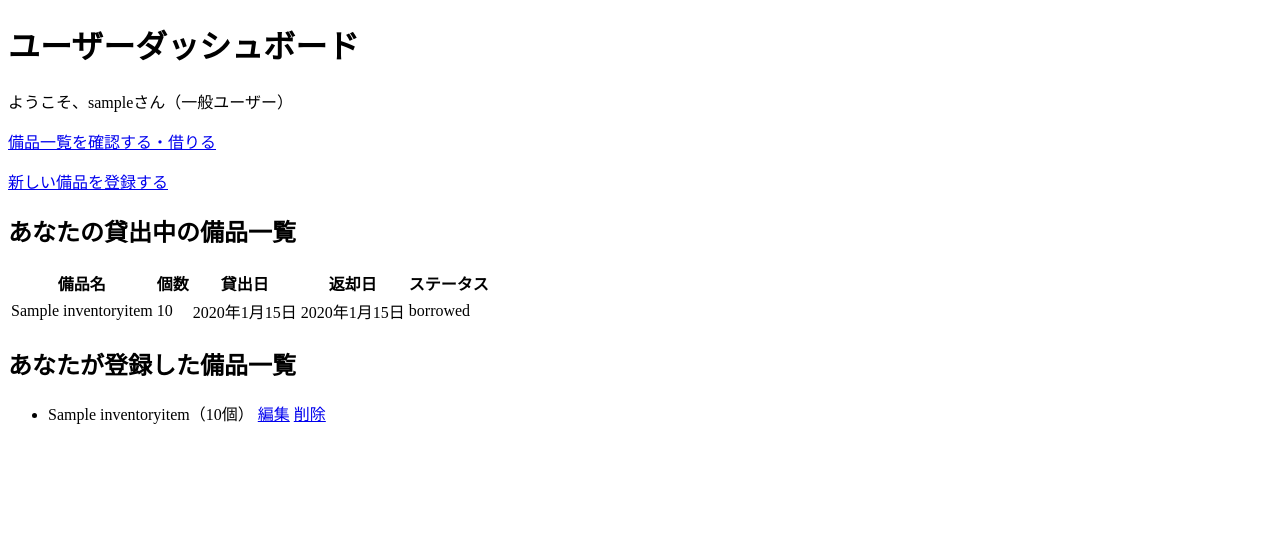
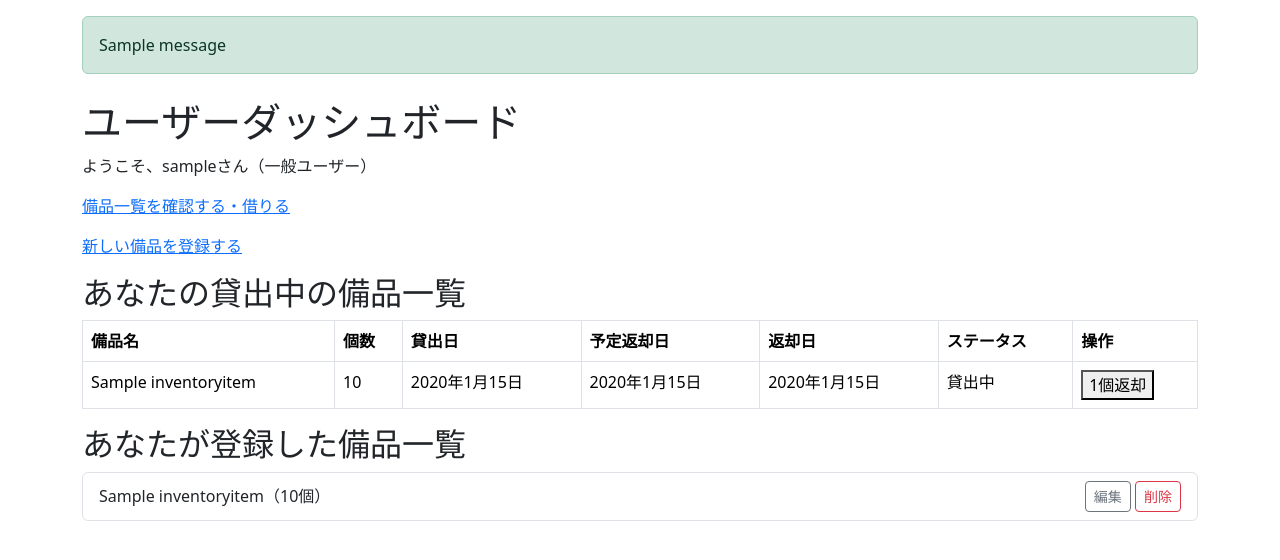
Before and after one commit to TechCat-Hello/inventory-app, a Django app: page /user_dashboard/ in a window 1280 px wide. Shown: the top 560 px of the page. Run offline with Django 4.2, Linux system fonts and the light colour scheme; a user stored in the database is signed in; tables that the repository leaves empty hold one stand-in row (values such as "Sample post"); one stand-in notice (Sample message) is shown; some libraries are stand-ins or nearby versions.

Commit message:
Add return button to rental items

```diff
--- a/inventory/admin.py
+++ b/inventory/admin.py
@@ -11,7 +11,7 @@ class InventoryItemAdmin(admin.ModelAdmin):
 
 @admin.register(Rental)
 class RentalAdmin(admin.ModelAdmin):
-    list_display = ('item', 'user', 'rental_date', 'return_date', 'status')
+    list_display = ('item', 'user', 'quantity', 'status', 'expected_return_date', 'return_date')
     search_fields = ('item__name', 'user__username')
     list_filter = ('status',)
 
--- a/inventory/models.py
+++ b/inventory/models.py
@@ -26,8 +26,18 @@ class Rental(models.Model):
     quantity = models.PositiveIntegerField()
     user = models.ForeignKey(User, on_delete=models.CASCADE)
     rental_date = models.DateField(auto_now_add=True)
-    return_date = models.DateField()
+    expected_return_date = models.DateField(null=False, blank=False)
+    return_date = models.DateField(null=True, blank=True)
     status = models.CharField(max_length=20, choices=STATUS_CHOICES, default='borrowed')
 
     def __str__(self):
         return f"{self.item.name} : {self.user.username} : {self.rental_date.strftime('%Y/%m/%d')} :（{self.get_status_display()}）"
+
+class ReturnLog(models.Model):
+    rental = models.ForeignKey('Rental', on_delete=models.CASCADE, related_name='return_logs')
+    returned_quantity = models.PositiveIntegerField()
+    returned_at = models.DateTimeField(auto_now_add=True)
+    returned_by = models.ForeignKey(User, on_delete=models.SET_NULL, null=True, blank=True)
+
+    def __str__(self):
+        return f"{self.rental.item.name} - {self.returned_quantity}個返却 ({self.returned_at.strftime('%Y/%m/%d %H:%M')})"
--- a/inventory/templates/inventory/user_dashboard.html
+++ b/inventory/templates/inventory/user_dashboard.html
@@ -3,22 +3,38 @@
 <head>
   <meta charset="UTF-8">
   <title>ユーザーダッシュボード</title>
+  <!-- Bootstrap CSS CDN -->
+  <link href="https://cdn.jsdelivr.net/npm/bootstrap@5.3.3/dist/css/bootstrap.min.css" rel="stylesheet">
 </head>
 <body>
+  <!-- メッセージ表示 -->
+  {% if messages %}
+  <div class="container mt-3">
+    {% for message in messages %}
+      <div class="alert alert-success" role="alert">
+        {{ message }}
+      </div>
+    {% endfor %}
+  </div>
+  {% endif %}
+
+  <div class="container mt-4">
     <h1>ユーザーダッシュボード</h1>
     <p>ようこそ、{{ request.user.username }}さん（一般ユーザー）</p>
     <p><a href="{% url 'item_list' %}">備品一覧を確認する・借りる</a></p>
     <p><a href="{% url 'item_create' %}">新しい備品を登録する</a></p>
 
     <h2>あなたの貸出中の備品一覧</h2>
-<table>
+    <table class="table table-bordered">
       <thead>
           <tr>
               <th>備品名</th>
               <th>個数</th>
               <th>貸出日</th>
+              <th>予定返却日</th>
               <th>返却日</th>
               <th>ステータス</th>
+              <th>操作</th>
           </tr>
       </thead>
       <tbody>
@@ -27,29 +43,55 @@
             <td>{{ rental.item.name }}</td>
             <td>{{ rental.quantity }}</td>
             <td>{{ rental.rental_date|date:"Y年n月j日" }}</td>
-                <td>{{ rental.return_date|date:"Y年n月j日" }}</td>
-                <td>{{ rental.status }}</td>
+            <td>
+              {% if rental.expected_return_date %}
+                {{ rental.expected_return_date|date:"Y年n月j日" }}
+              {% else %}
+                ―
+              {% endif %}
+            </td>
+            <td>
+              {% if rental.return_date %}
+                {{ rental.return_date|date:"Y年n月j日" }}
+              {% else %}
+                ―
+              {% endif %}
+            </td>
+            <td>{{ rental.get_status_display }}</td>
+            <td>
+              {% if rental.status == 'borrowed' and rental.quantity > 0 %}
+                <form method="post" action="{% url 'return_item' rental.id %}">
+                  {% csrf_token %}
+                  <button type="submit">1個返却</button>
+                </form>
+              {% else %}
+                返却済
+              {% endif %}
+            </td>
           </tr>
           {% empty %}
-            <tr><td colspan="4">貸出中の備品はありません。</td></tr>
+          <tr><td colspan="6">貸出中の備品はありません。</td></tr>
           {% endfor %}
      </tbody>
     </table>
 
     <h2>あなたが登録した備品一覧</h2>
 
-  <ul>
+    <ul class="list-group">
       {% for item in items %}
-      <li>
+        <li class="list-group-item d-flex justify-content-between align-items-center">
           {{ item.name }}（{{ item.quantity }}個）
+          <span>
             {% if item.added_by == request.user %}
-          <a href="{% url 'edit_item' item.pk %}">編集</a>
-          <a href="{% url 'item_delete' item.pk %}">削除</a>
+              <a href="{% url 'edit_item' item.pk %}" class="btn btn-sm btn-outline-secondary">編集</a>
+              <a href="{% url 'item_delete' item.pk %}" class="btn btn-sm btn-outline-danger">削除</a>
             {% endif %}
+          </span>
         </li>
       {% empty %}
-      <li>登録された備品がありません。</li>
+        <li class="list-group-item">登録された備品がありません。</li>
       {% endfor %}
     </ul>
+  </div>
 </body>
 </html>
--- a/inventory/urls.py
+++ b/inventory/urls.py
@@ -16,4 +16,5 @@ urlpatterns = [
     path('rentals/', views.rental_list, name='rental_list'),
     path('rental/create/<int:item_id>/', views.rental_create, name='rental_create'),
     path('rentals/create/', views.rental_create, name='rental_create'),
+    path('return_item/<int:rental_id>/', views.return_item, name='return_item'),
 ]
--- a/inventory/views.py
+++ b/inventory/views.py
@@ -1,12 +1,14 @@
 from django.shortcuts import render, redirect, get_object_or_404
 from django.contrib.auth.decorators import login_required, user_passes_test
-from .models import InventoryItem, Rental
+from .models import InventoryItem, Rental, ReturnLog
 from django.http import HttpResponseForbidden
 from .forms import InventoryItemForm, ItemSearchForm, RentalForm
 from django.core.exceptions import PermissionDenied
 from django.views.generic.edit import DeleteView
 from django.urls import reverse_lazy
 from django.db.models import Q
+from django.contrib import messages
+from django.utils import timezone
 
 
 @login_required
@@ -152,14 +154,40 @@ def rental_create(request,item_id=None):
             rental = form.save(commit=False)
             rental.item = item
             rental.user = request.user
-            rental.status = 'rented'
+            rental.status = 'borrowed'
             rental.save()
+            messages.success(request, f"{rental.item.name} を貸し出しました（予定返却日: {rental.expected_return_date}）。")
+            rental.item.quantity -= rental.quantity
+            rental.item.save()
+
             return redirect('user_dashboard')
     else:
-        form = RentalForm(initial={'item': item})
+        form = RentalForm()
     return render(request, 'inventory/rental_create.html', {'form': form, 'item': item})
 
 @login_required
 def rental_list(request):
     rentals = Rental.objects.all().order_by('-rental_date')
     return render(request, 'inventory/rental_list.html', {'rentals': rentals})
+
+@login_required
+def return_item(request, rental_id):
+    rental = get_object_or_404(Rental, id=rental_id, user=request.user)
+
+    if request.method == 'POST' and rental.status == 'borrowed':
+        if rental.quantity > 1:
+            rental.quantity -= 1
+            rental.save()
+            # 返却履歴を作成
+            ReturnLog.objects.create(rental=rental, returned_quantity=1, returned_by=request.user)
+            messages.success(request, f"{rental.item.name}を1個返却しました。残り{rental.quantity}個貸出中です。")
+        else:
+            rental.quantity = 0
+            rental.status = 'returned'
+            rental.return_date = timezone.now().date()
+            rental.save()
+            # 最後の返却履歴も作成
+            ReturnLog.objects.create(rental=rental, returned_quantity=1, returned_by=request.user)
+            messages.success(request, f"{rental.item.name}をすべて返却しました。")
+
+    return redirect('user_dashboard')
```
Also changed, not shown: inventory/forms.py (+17 -8 lines), inventory/templates/inventory/rental_create.html (+8 -1 lines), inventory/migrations/0011_returnlog.py (added), inventory/migrations/0012_rental_expected_return_date.py (added), inventory/migrations/0013_alter_rental_return_date.py (added), inventory/migrations/0014_alter_rental_expected_return_date.py (added). Lines whose indentation alone changed are shown as unchanged.
